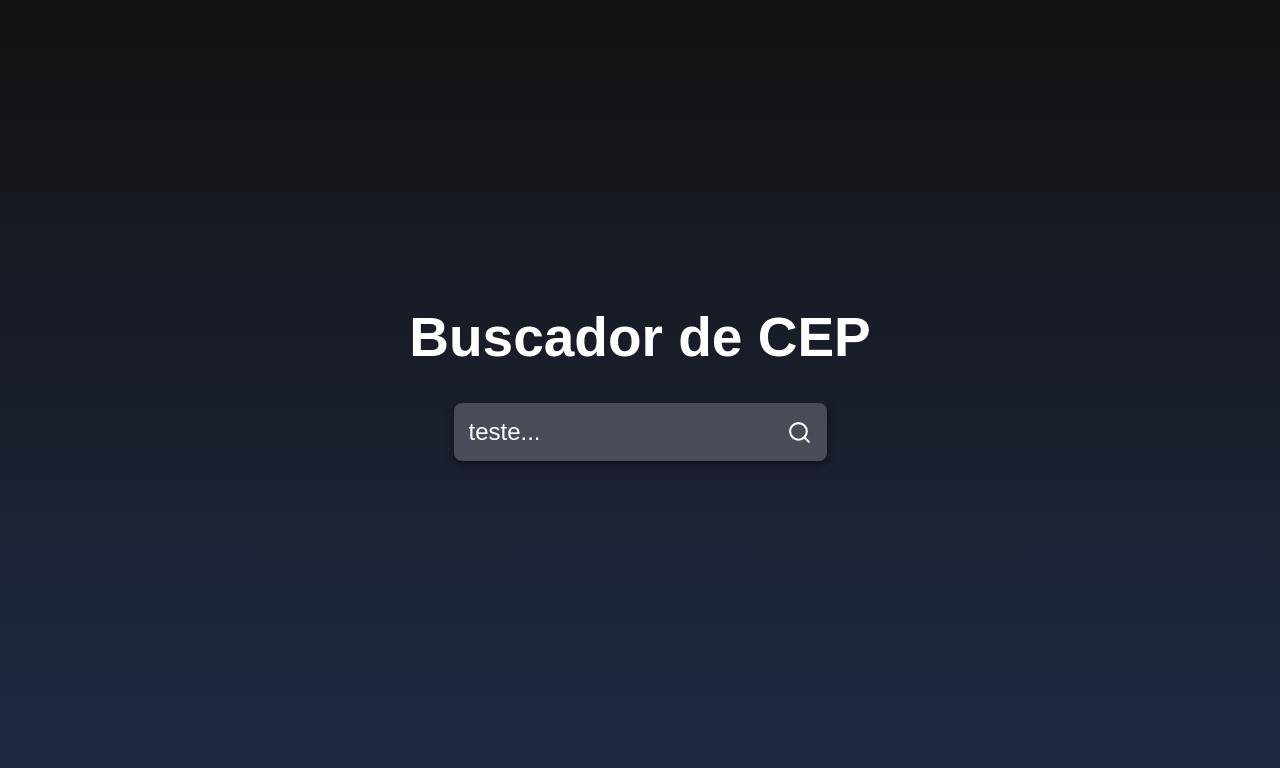
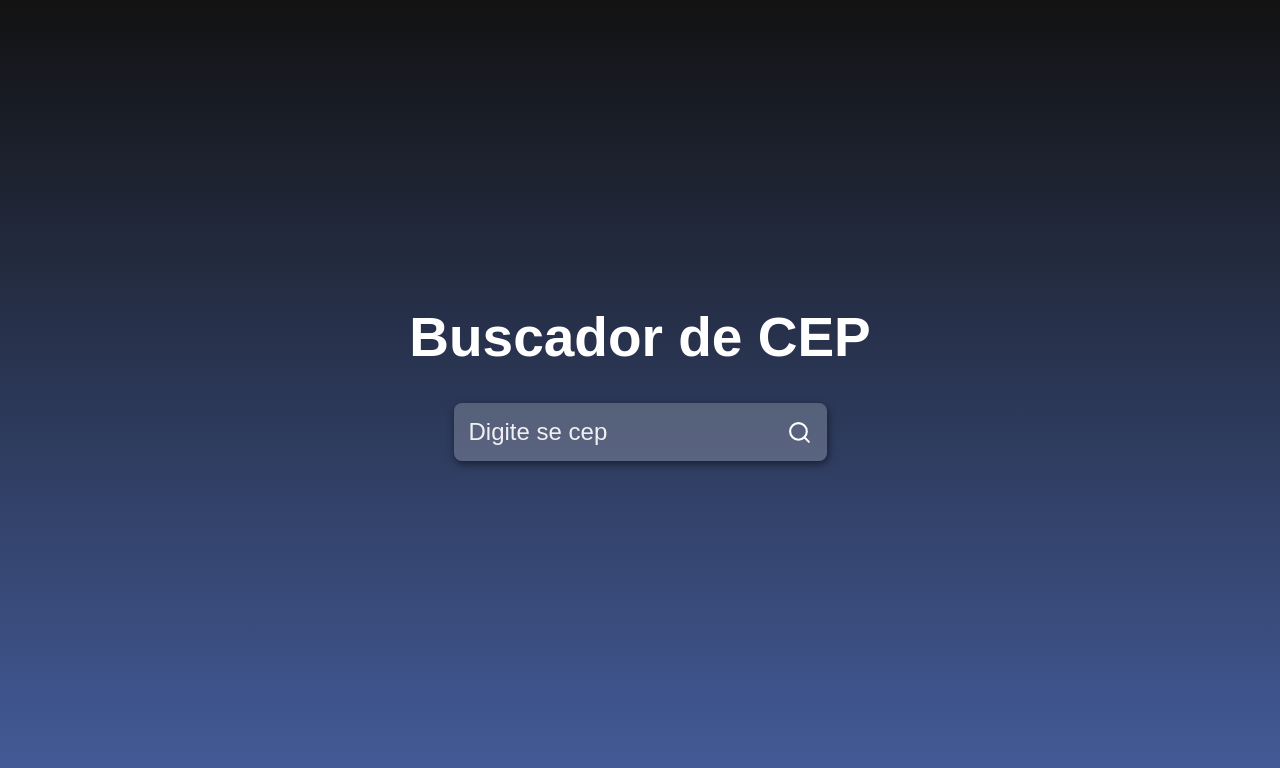
Before and after one commit to FernandoFrancaDev/buscacep, a React (Create React App) app: page / in a window 1280 px wide. Shown: the top 768 px of the page. Built offline with nearby package versions, Linux system fonts and the light colour scheme.

Commit message:
Ajuste no placeholder e na cor de fundo

```diff
--- a/src/App.js
+++ b/src/App.js
@@ -5,7 +5,7 @@ import api from './services/api';
 
 
 function App() {
-  const [input, setInput] = useState("teste...")
+  const [input, setInput] = useState("")
   const [cep, setCep] = useState({});
 
 
--- a/src/styles.css
+++ b/src/styles.css
@@ -4,7 +4,7 @@
     justify-content: center;
     align-items: center;
     flex-direction: column;
-    background: linear-gradient(#121212, #212b46);
+    background: linear-gradient(#121212, #455d9c);
 }
 
 .title{
```
